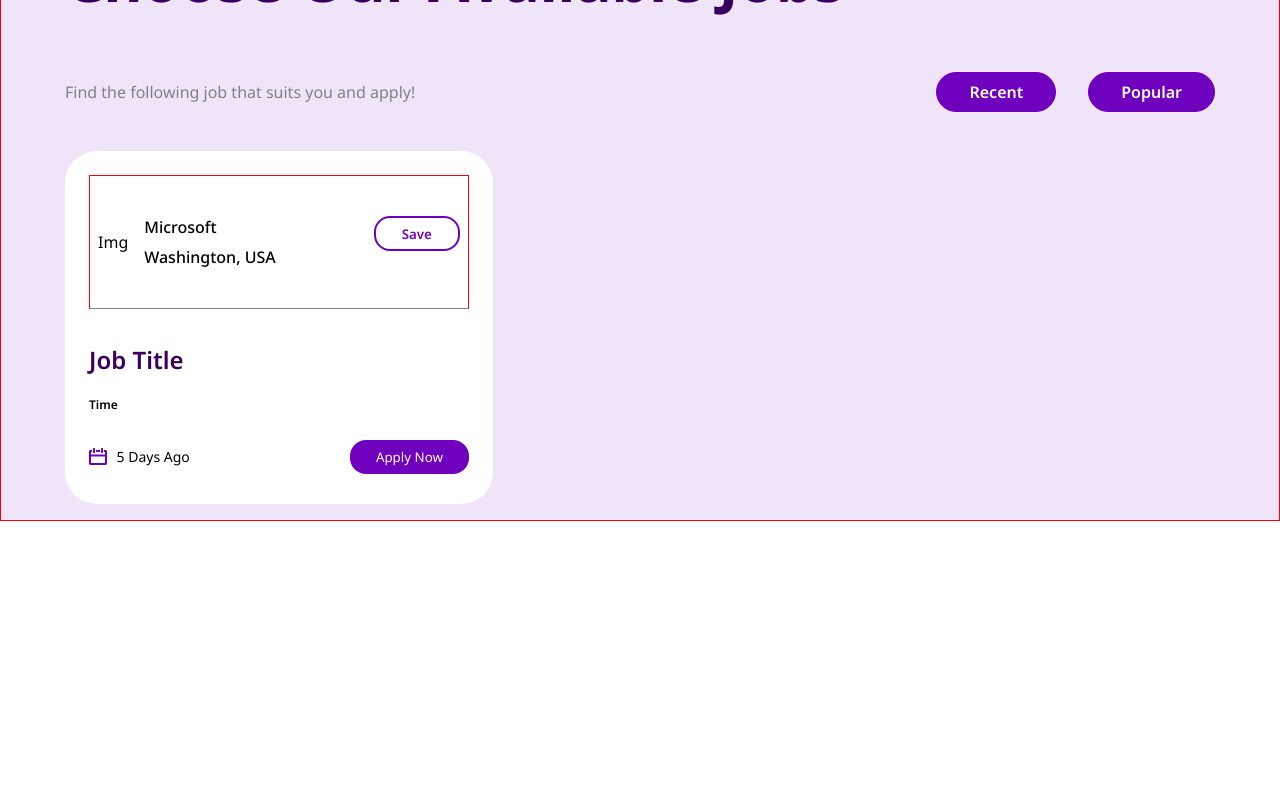
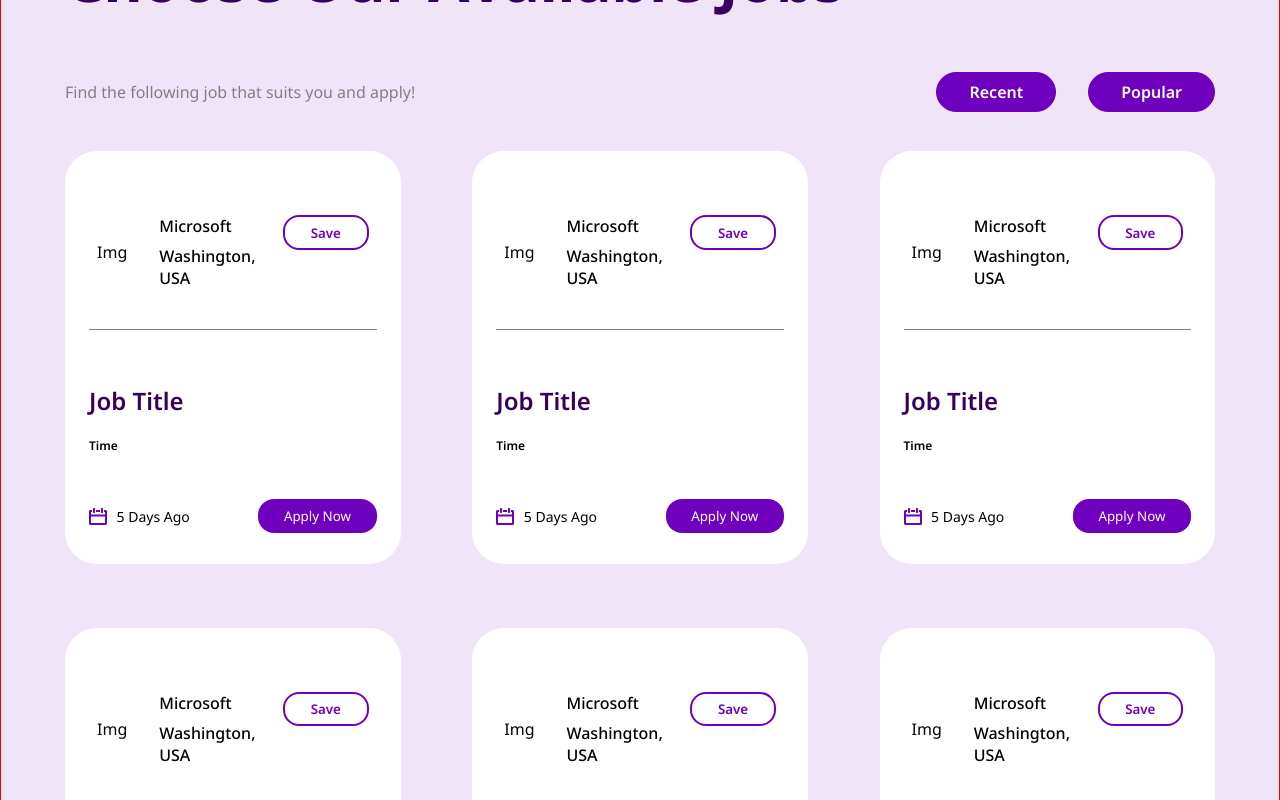
Before and after one commit to guvenfazli/Job-Seeker, a React (Create React App) app in the folder job-finder/: page / in a window 1280 px wide. Shown: the part 3680-4480 px from the top of the page. Before the commit the page ends 4201 px from the top, so only its background shows below. Built offline with nearby package versions, Linux system fonts and the light colour scheme.

Commit message:
JobCards are done

```diff
--- a/job-finder/src/Components/AvlJobs/AvlJobs.jsx
+++ b/job-finder/src/Components/AvlJobs/AvlJobs.jsx
@@ -19,6 +19,11 @@ export default function AvlJobs() {
 
       <div className={classes.avlList}>
         <JobCard />
+        <JobCard />
+        <JobCard />
+        <JobCard />
+        <JobCard />
+        <JobCard />
       </div>
 
 
--- a/job-finder/src/Components/AvlJobs/JobCard/jobcard.module.css
+++ b/job-finder/src/Components/AvlJobs/JobCard/jobcard.module.css
@@ -2,7 +2,8 @@
 
 
 .card {
-  width: 33%;
+  width: 25%;
+  max-width: 400px;
   display: flex;
   flex-direction: column;
   padding: 1.5rem;
@@ -15,7 +16,6 @@
 .companyInfo{
   display: flex;
   flex-direction: row;
-  border: 1px solid red;
   padding: 2.5rem 0.5rem;
   align-items: flex-start;
   justify-content: space-between;
@@ -32,7 +32,7 @@
   display: flex;
   align-items: center;
   justify-content: center;
-  margin-right: 1rem;
+  margin-right: 2rem;
 }
 
 .companyTitle {
@@ -62,6 +62,7 @@
 .jobInfo{
   display: flex;
   flex-direction: column;
+  padding: 1.2rem 0rem;
 }
 
 .jobInfo p{
--- a/job-finder/src/Components/AvlJobs/avljobs.module.css
+++ b/job-finder/src/Components/AvlJobs/avljobs.module.css
@@ -48,5 +48,7 @@ nav button{
   padding: 1rem 4rem;
   display: flex;
   flex-direction: row;
+  row-gap: 4rem;
   flex-wrap: wrap;
+  justify-content: space-between;
 }
```
